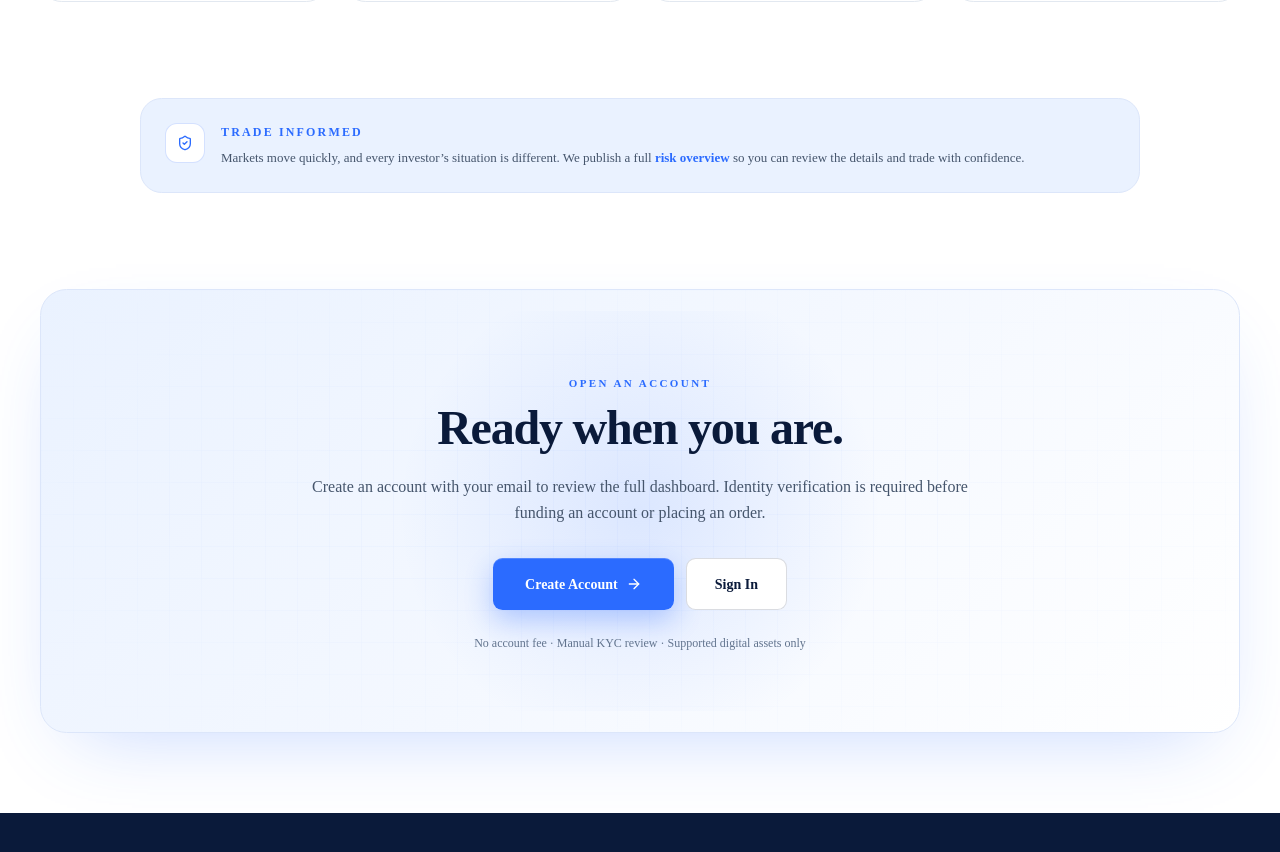
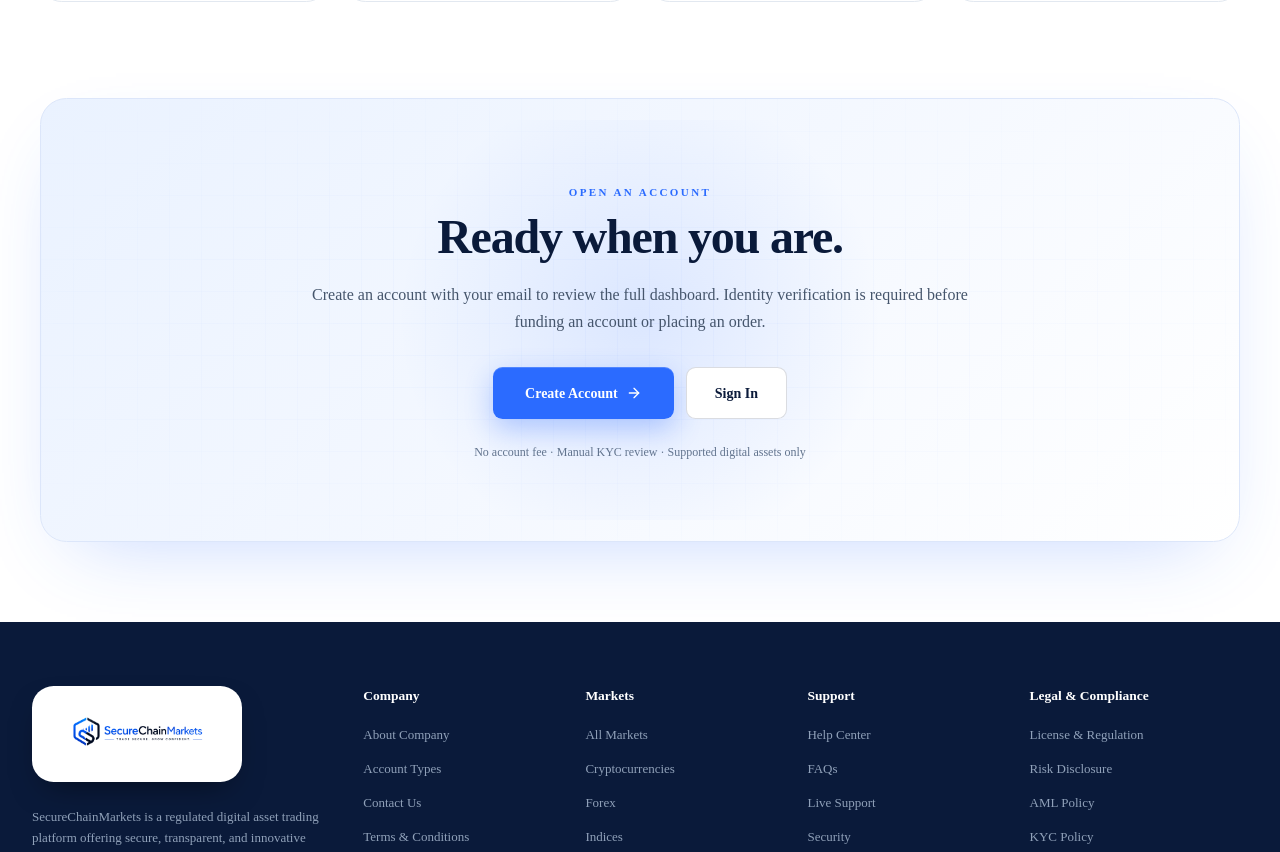
Before and after one commit to Febson1590/SecureChainMarkets, a Next.js app: page / in a window 1280 px wide. Shown: the part 3351-4203 px from the top of the page. Built offline with nearby package versions, Linux system fonts and the light colour scheme; no server answers.

Commit message:
Remove the Trade Informed risk disclosure band from the landing page
Co-Authored-By: Claude Opus 4.7 (1M context) <noreply@anthropic.com>

```diff
--- a/app/(public)/page.tsx
+++ b/app/(public)/page.tsx
@@ -527,29 +527,6 @@ export default async function HomePage() {
         </div>
       </section>
 
-      {/* ════════════════════════════════════════════════════════════════
-          RISK DISCLOSURE BAND
-      ════════════════════════════════════════════════════════════════ */}
-      <section className="px-4 sm:px-6 lg:px-8 pb-16 sm:pb-20 lg:pb-24 bg-white">
-        <div className="max-w-[1000px] mx-auto">
-          <div className="rounded-2xl p-5 sm:p-6 flex items-start gap-4 bg-[#EAF2FF] border border-[#DCE6FA]">
-            <div className="w-10 h-10 rounded-lg flex items-center justify-center flex-shrink-0 bg-white border border-[#2B6BFF]/20">
-              <ShieldCheck className="h-4 w-4 text-[#2B6BFF]" />
-            </div>
-            <div>
-              <div className="text-[12px] font-bold tracking-[0.18em] text-[#2B6BFF] uppercase mb-1.5">Trade Informed</div>
-              <p className="text-[13px] text-slate-600 leading-relaxed">
-                Markets move quickly, and every investor&rsquo;s situation is different. We
-                publish a full{" "}
-                <Link href="/risk" className="text-[#2B6BFF] underline-offset-2 hover:underline font-semibold">
-                  risk overview
-                </Link>{" "}
-                so you can review the details and trade with confidence.
-              </p>
-            </div>
-          </div>
-        </div>
-      </section>
 
       {/* ════════════════════════════════════════════════════════════════
           CTA — Open an Account
```
